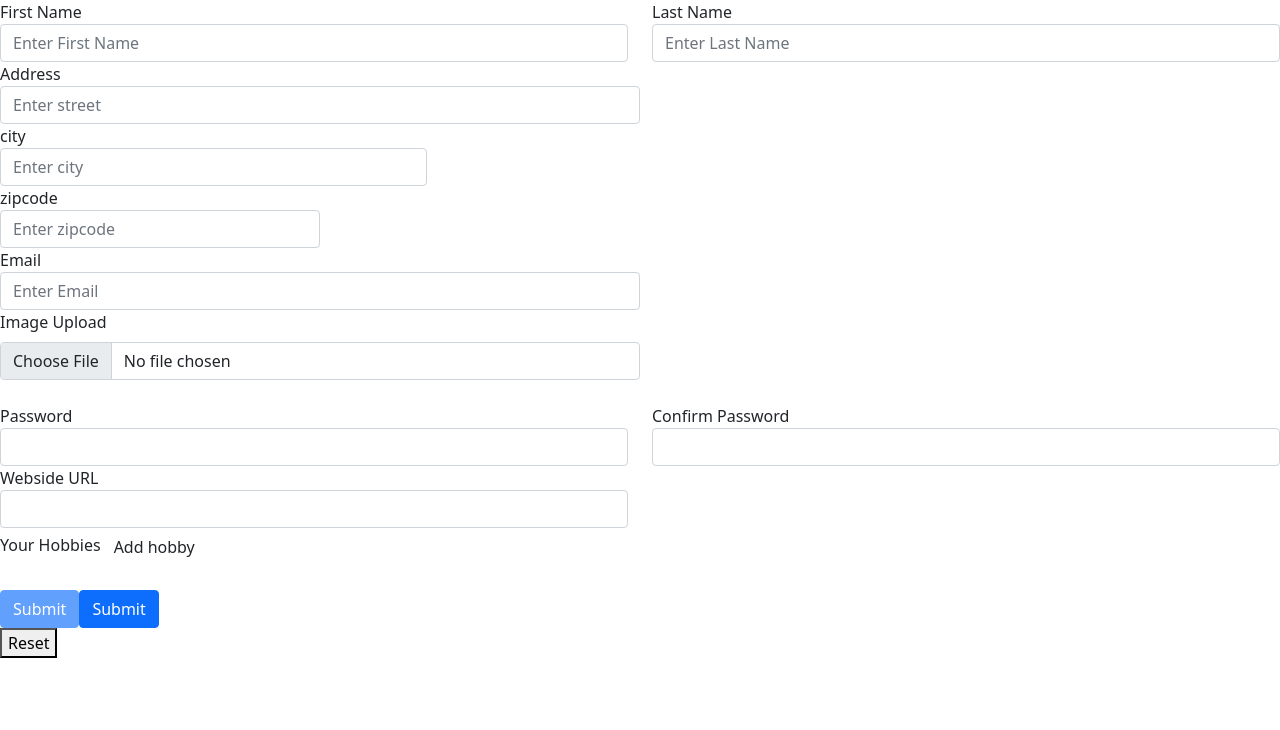
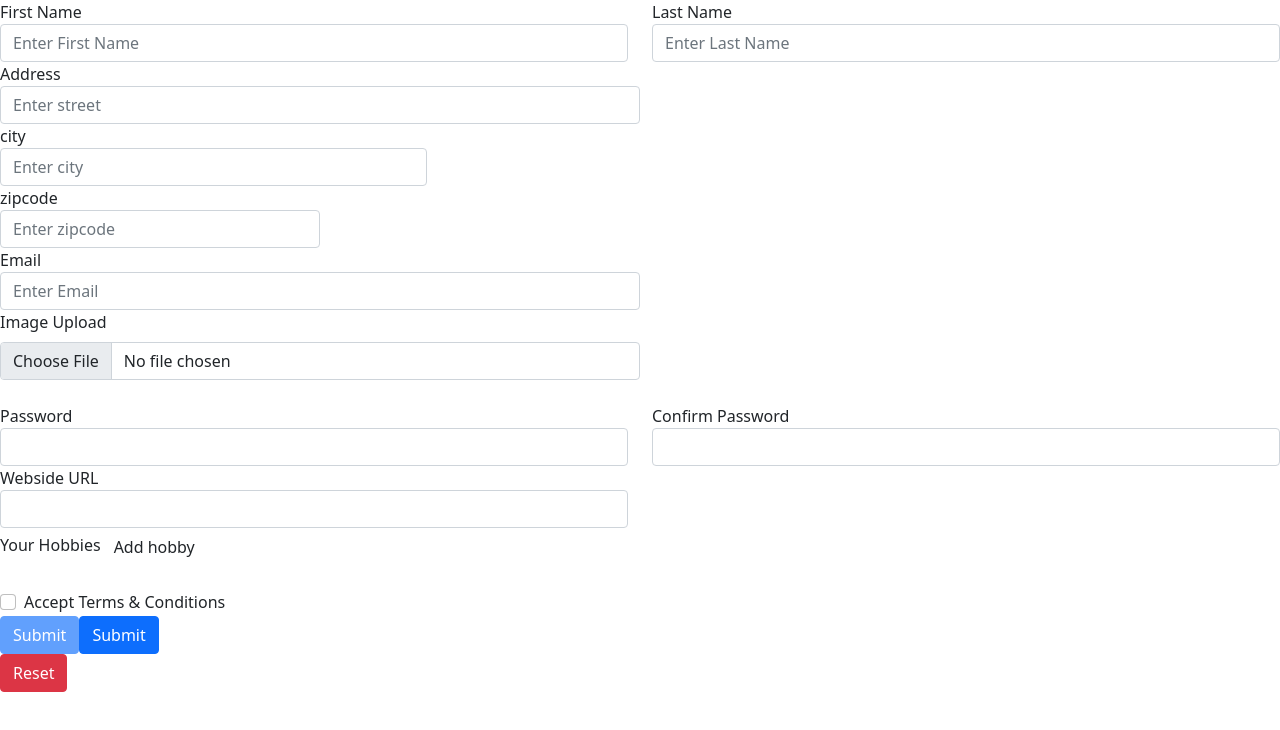
Before and after one commit to MukundDholariya2706/Angular-ReactiveForm, an Angular app: page / in a window 1280 px wide. Shown: the top 730 px of the page. Built offline with nearby package versions, Linux system fonts and the light colour scheme.

Commit message:
single chcekbox validation

```diff
--- a/src/app/app.component.html
+++ b/src/app/app.component.html
@@ -179,13 +179,17 @@
       </div>
     </div>
 
-
     <!-- Formarray validation -->
     <div formArrayName="hobbies">
       <label>Your Hobbies</label>
-      <button class="btn btn-default" type="button" (click)="onAddHobby()" >Add hobby</button>
-      <div class="form-group" *ngFor="let hobbyControl of controls; let i = index">
-        <input type="text" class="form-control" [formControlName]="i">
+      <button class="btn btn-default" type="button" (click)="onAddHobby()">
+        Add hobby
+      </button>
+      <div
+        class="form-group"
+        *ngFor="let hobbyControl of controls; let i = index"
+      >
+        <input type="text" class="form-control" [formControlName]="i" />
         <div *ngIf="controls[i].touched && !controls[i].valid">
           <div *ngIf="controls[i].errors?.['required']">required</div>
         </div>
@@ -193,12 +197,37 @@
     </div>
 
     <br />
+
+    <!-- single checkbox validation -->
+    <div class="form-group form-check">
+      <input
+        type="checkbox"
+        formControlName="acceptTerms"
+        id="acceptTerms"
+        class="form-check-input"
+        [ngClass]="{ 'is-invalid': submitted && f['acceptTerms'].errors }"
+      />
+      <label for="acceptTerms" class="form-check-label"
+        >Accept Terms & Conditions</label
+      >
+      <div
+        *ngIf="submitted && f['acceptTerms'].errors"
+        class="invalid-feedback"
+      >
+        <!-- Accept Ts & Cs is required -->
+      </div>
+    </div>
+
     <div>
-      <button class="btn btn-primary" [disabled]="registerform.invalid"> Submit </button>
-      <button class="btn btn-primary" type="submit" >Submit</button>
+      <button class="btn btn-primary" [disabled]="registerform.invalid">
+        Submit
+      </button>
+      <button class="btn btn-primary" type="submit">Submit</button>
     </div>
     <div>
-      <button>Reset</button>
+      <button class="btn btn-danger" type="button" (click)="onReset()">
+        Reset
+      </button>
     </div>
   </form>
 </div>
--- a/src/app/app.component.ts
+++ b/src/app/app.component.ts
@@ -43,6 +43,7 @@ export class AppComponent implements OnInit {
         confirm_password: ['', [Validators.required]],
         url: ['', [Validators.required, Validators.pattern(this.reg)]],
         hobbies: this.fb.array([]),
+        acceptTerms: [false, Validators.requiredTrue]
       },
       { validator: ConfirmedValidator('password', 'confirm_password')}
     );
@@ -59,6 +60,11 @@ export class AppComponent implements OnInit {
       console.log(this.registerform);
       // alert('Form Submitted Successfully');
     }
+  }
+
+  onReset(){
+    this.submitted = false;
+    this.registerform.reset();
   }
 
   // image upload validation
```
